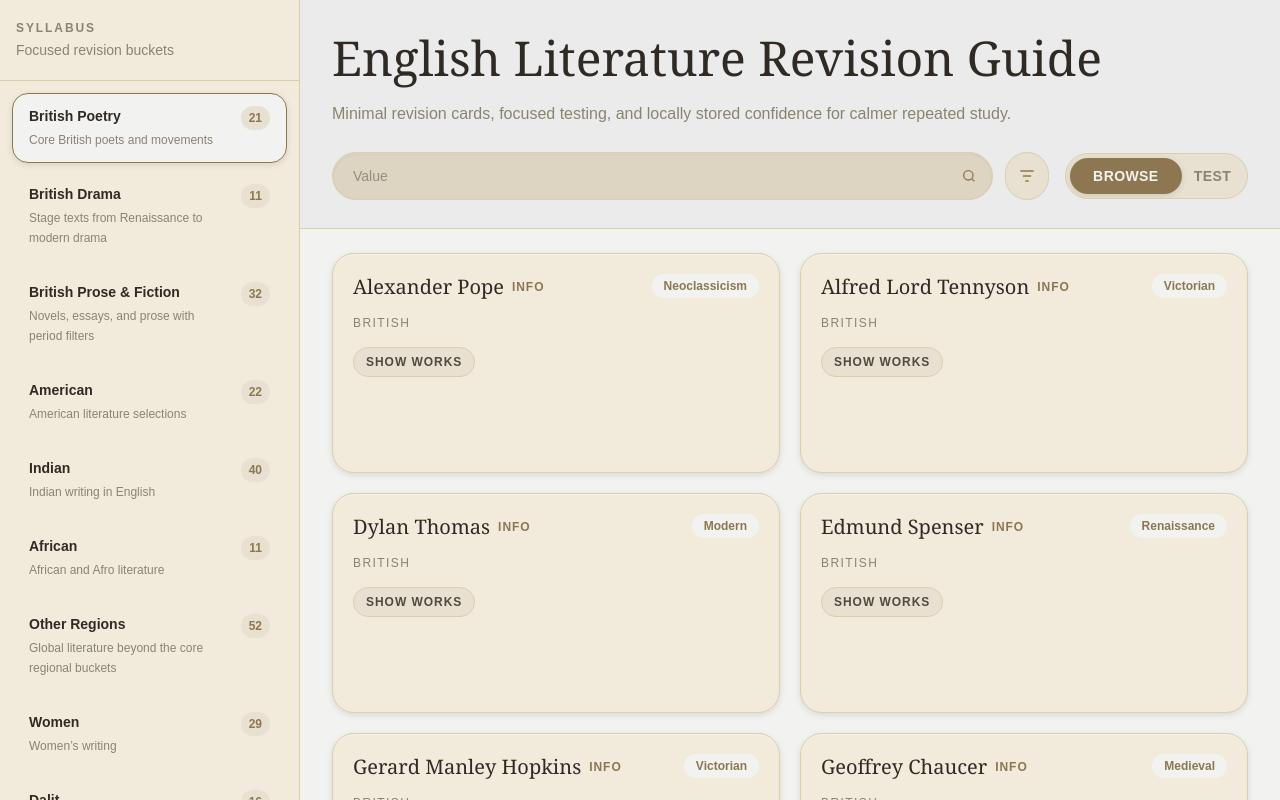
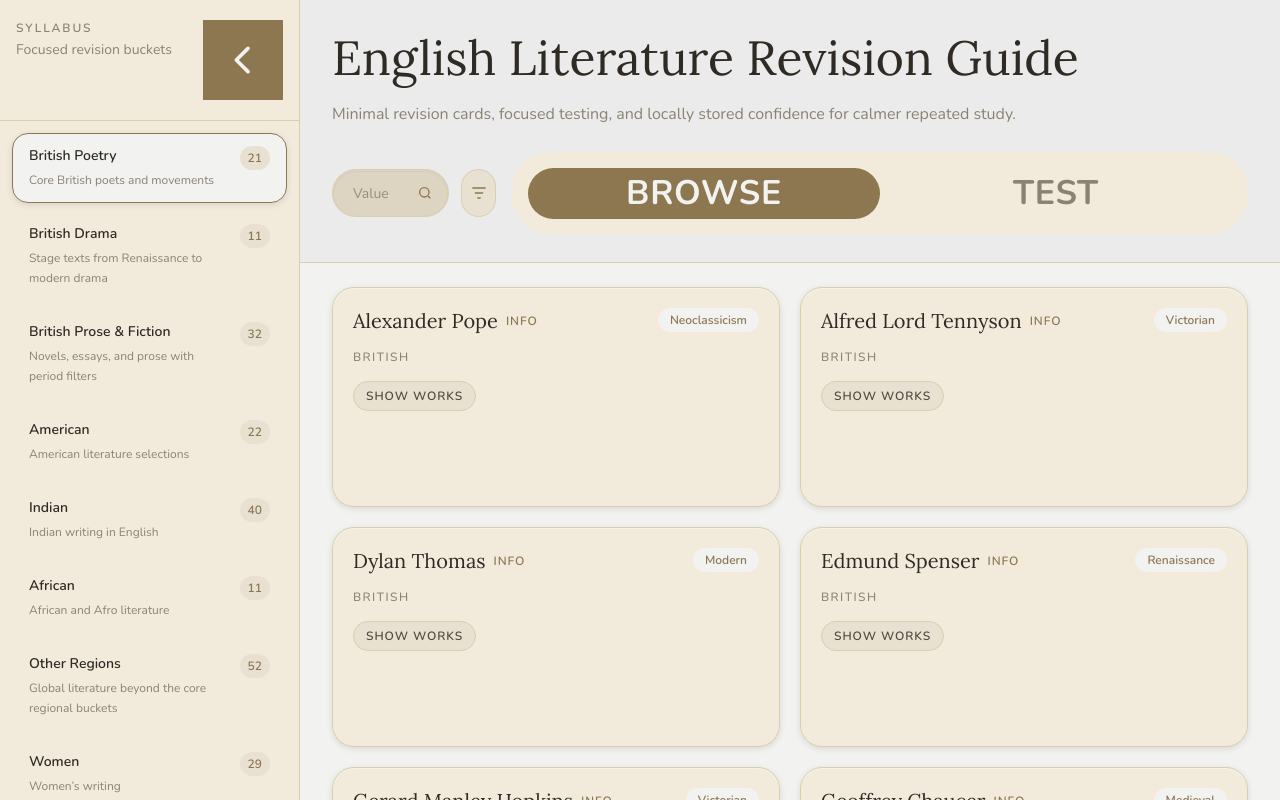
Before and after one commit to hereisramana/literature-portal, a Next.js app: page / in a window 1280 px wide. Built offline with nearby package versions, Linux system fonts and the light colour scheme.

Commit message:
upgrade sidebar, mode-toggle, typeface

```diff
--- a/app/globals.css
+++ b/app/globals.css
@@ -69,18 +69,18 @@ body {
   margin: 0;
   background: var(--color-bg-primary);
   color: var(--text-body-color);
-  font-family: Georgia, "Times New Roman", serif;
+  font-family: var(--font-body), "Nunito", sans-serif;
   overflow: hidden;
 }
 
 h1, h2, h3 {
-  font-family: Georgia, "Times New Roman", serif;
+  font-family: var(--font-display), "Lora", serif;
   color: var(--text-heading-color);
   margin: 0;
 }
 
 p, button, input, li, span, a, select, option {
-  font-family: Arial, Helvetica, sans-serif;
+  font-family: var(--font-body), "Nunito", sans-serif;
 }
 
 * {
--- a/app/layout.js
+++ b/app/layout.js
@@ -1,8 +1,22 @@
+import { Lora, Nunito } from "next/font/google";
+
 import "./globals.css";
+
+const lora = Lora({
+  subsets: ["latin"],
+  variable: "--font-display",
+  weight: ["400", "500", "600", "700"],
+});
+
+const nunito = Nunito({
+  subsets: ["latin"],
+  variable: "--font-body",
+  weight: ["400", "500", "600", "700"],
+});
 
 export default function RootLayout({ children }) {
   return (
-    <html lang="en">
+    <html lang="en" className={`${lora.variable} ${nunito.variable}`}>
       <body>{children}</body>
     </html>
   );
--- a/app/page.js
+++ b/app/page.js
@@ -21,6 +21,7 @@ export default function Page() {
   const [query, setQuery] = useState("");
   const [subCategory, setSubCategory] = useState("all");
   const [mobileMenuOpen, setMobileMenuOpen] = useState(false);
+  const [desktopSidebarCollapsed, setDesktopSidebarCollapsed] = useState(false);
   const [filterOpen, setFilterOpen] = useState(false);
   const [modal, setModal] = useState(null);
   const [loading, setLoading] = useState(false);
@@ -167,11 +168,17 @@ export default function Page() {
 
   return (
     <div className="flex h-screen overflow-hidden bg-[var(--color-bg-primary)]">
-      <div className="hidden h-full w-[300px] border-r border-[var(--divider-color)] lg:block">
+      <div
+        className={`hidden h-full border-r border-[var(--divider-color)] bg-[var(--color-bg-surface)] transition-[width] duration-300 lg:block ${
+          desktopSidebarCollapsed ? "w-[144px]" : "w-[300px]"
+        }`}
+      >
         <Sidebar
           categories={categories}
           active={activeCategory?.id}
           setActive={handleCategoryChange}
+          collapsed={desktopSidebarCollapsed}
+          onToggle={() => setDesktopSidebarCollapsed((current) => !current)}
         />
       </div>
 
@@ -292,7 +299,11 @@ export default function Page() {
 
         <section className="scrollbar-thin flex-1 overflow-y-auto px-4 py-5 md:px-8 md:py-6">
           {filteredAuthors.length > 0 ? (
-            <div className="grid grid-cols-1 gap-5 md:grid-cols-2 2xl:grid-cols-3">
+            <div
+              className={`grid grid-cols-1 gap-5 md:grid-cols-2 ${
+                desktopSidebarCollapsed ? "lg:grid-cols-3" : "2xl:grid-cols-3"
+              }`}
+            >
               {filteredAuthors.map((author, index) => (
                 <AuthorCard
                   key={`${author.author}-${index}`}
--- a/components/layout/ModeToggle.jsx
+++ b/components/layout/ModeToggle.jsx
@@ -4,18 +4,20 @@ export default function ModeToggle({ mode, setMode }) {
   return (
     <div
       className="
-        grid grid-cols-2 overflow-hidden rounded-full border border-[var(--divider-color)]
-        bg-[var(--button-secondary-bg)] p-1
+        grid h-[56px] w-full max-w-full grid-cols-2 overflow-hidden rounded-[28px]
+        bg-[var(--color-bg-surface)] p-2
+        md:h-[82px] md:w-[736px] md:rounded-[38px] md:p-4
       "
     >
       <button
         onClick={() => setMode("browse")}
         className={`
-          min-w-[112px] rounded-full px-5 py-2 text-sm font-semibold tracking-[0.03em]
-          transition
+          flex items-center justify-center rounded-[22px] px-5 text-[20px] font-extrabold tracking-[0.02em]
+          md:rounded-[30px] md:text-[34px]
+          transition-colors
           ${
             mode === "browse"
-              ? "bg-[var(--button-primary-bg)] text-[var(--button-primary-text)] shadow-[var(--shadow-soft)]"
+              ? "bg-[var(--button-primary-bg)] text-[var(--button-primary-text)]"
               : "text-[var(--text-muted-color)]"
           }
         `}
@@ -26,11 +28,12 @@ export default function ModeToggle({ mode, setMode }) {
       <button
         onClick={() => setMode("test")}
         className={`
-          min-w-[112px] rounded-full px-5 py-2 text-sm font-semibold tracking-[0.03em]
-          transition
+          flex items-center justify-center rounded-[22px] px-5 text-[20px] font-extrabold tracking-[0.02em]
+          md:rounded-[30px] md:text-[34px]
+          transition-colors
           ${
             mode === "test"
-              ? "bg-[var(--button-primary-bg)] text-[var(--button-primary-text)] shadow-[var(--shadow-soft)]"
+              ? "bg-[var(--button-primary-bg)] text-[var(--button-primary-text)]"
               : "text-[var(--text-muted-color)]"
           }
         `}
--- a/components/layout/Sidebar.jsx
+++ b/components/layout/Sidebar.jsx
@@ -1,7 +1,33 @@
-export default function Sidebar({ categories, active, setActive, onSelect }) {
+export default function Sidebar({
+  categories,
+  active,
+  setActive,
+  onSelect,
+  collapsed = false,
+  onToggle,
+}) {
   return (
     <aside className="flex h-full flex-col bg-[var(--color-bg-surface)]">
-      <div className="flex items-center justify-between border-b border-[var(--divider-color)] px-4 py-4 md:py-5">
+      <div className={`flex items-start ${collapsed ? "justify-center px-3 py-6" : "justify-between border-b border-[var(--divider-color)] px-4 py-4 md:py-5"}`}>
+        {collapsed ? (
+          <button
+            aria-label="Open categories panel"
+            onClick={onToggle}
+            className="mt-1 flex h-14 w-14 items-center justify-center rounded-none text-[var(--color-accent)]"
+          >
+            <svg
+              aria-hidden="true"
+              className="h-10 w-10"
+              viewBox="0 0 24 24"
+              fill="none"
+              stroke="currentColor"
+              strokeWidth="2.6"
+            >
+              <path d="M3 6h18M3 12h18M3 18h18" />
+            </svg>
+          </button>
+        ) : (
+          <>
             <div>
               <p className="text-xs font-semibold uppercase tracking-[0.16em] text-[var(--text-muted-color)]">
                 Syllabus
@@ -10,11 +36,31 @@ export default function Sidebar({ categories, active, setActive, onSelect }) {
                 Focused revision buckets
               </p>
             </div>
+            <button
+              aria-label="Collapse categories panel"
+              onClick={onToggle}
+              className="flex h-20 w-20 items-center justify-center bg-[var(--button-primary-bg)] text-[var(--button-primary-text)]"
+            >
+              <svg
+                aria-hidden="true"
+                className="h-10 w-10"
+                viewBox="0 0 24 24"
+                fill="none"
+                stroke="currentColor"
+                strokeWidth="2.2"
+                strokeLinecap="round"
+                strokeLinejoin="round"
+              >
+                <path d="M15 5 8 12l7 7" />
+              </svg>
+            </button>
+          </>
+        )}
       </div>
 
-      <div className="scrollbar-thin flex-1 overflow-y-auto px-3 py-3">
-        <nav className="space-y-2">
-          {categories.map((category) => {
+      <div className={`scrollbar-thin flex-1 overflow-y-auto ${collapsed ? "px-0 py-0" : "px-3 py-3"}`}>
+        <nav className={`${collapsed ? "space-y-0" : "space-y-2"}`}>
+          {!collapsed && categories.map((category) => {
             const isActive = active === category.id;
 
             return (
```
Lines whose indentation alone changed are shown as unchanged.
